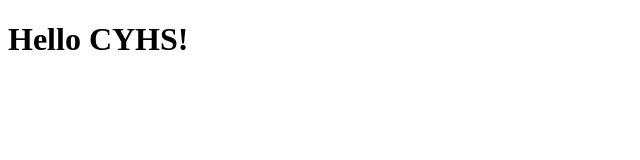
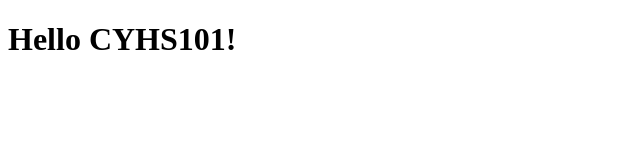
Before and after one commit to vigogo/test, a plain HTML site: page index.html in a window 1280 px wide. Shown: the full height of the page, 0-640 px from the left. Drawn offline with Linux system fonts and the light colour scheme.

Commit message:
Update index.html

```diff
--- a/index.html
+++ b/index.html
@@ -3,9 +3,9 @@
 <head>
     <meta charset="UTF-8">
     <meta name="viewport" content="width=device-width, initial-scale=1.0">
-    <title>Hello CYHS</title>
+    <title>Hello CYHS101</title>
 </head>
 <body>
-    <h1>Hello CYHS!</h1>
+    <h1>Hello CYHS101!</h1>
 </body>
 </html>
```
